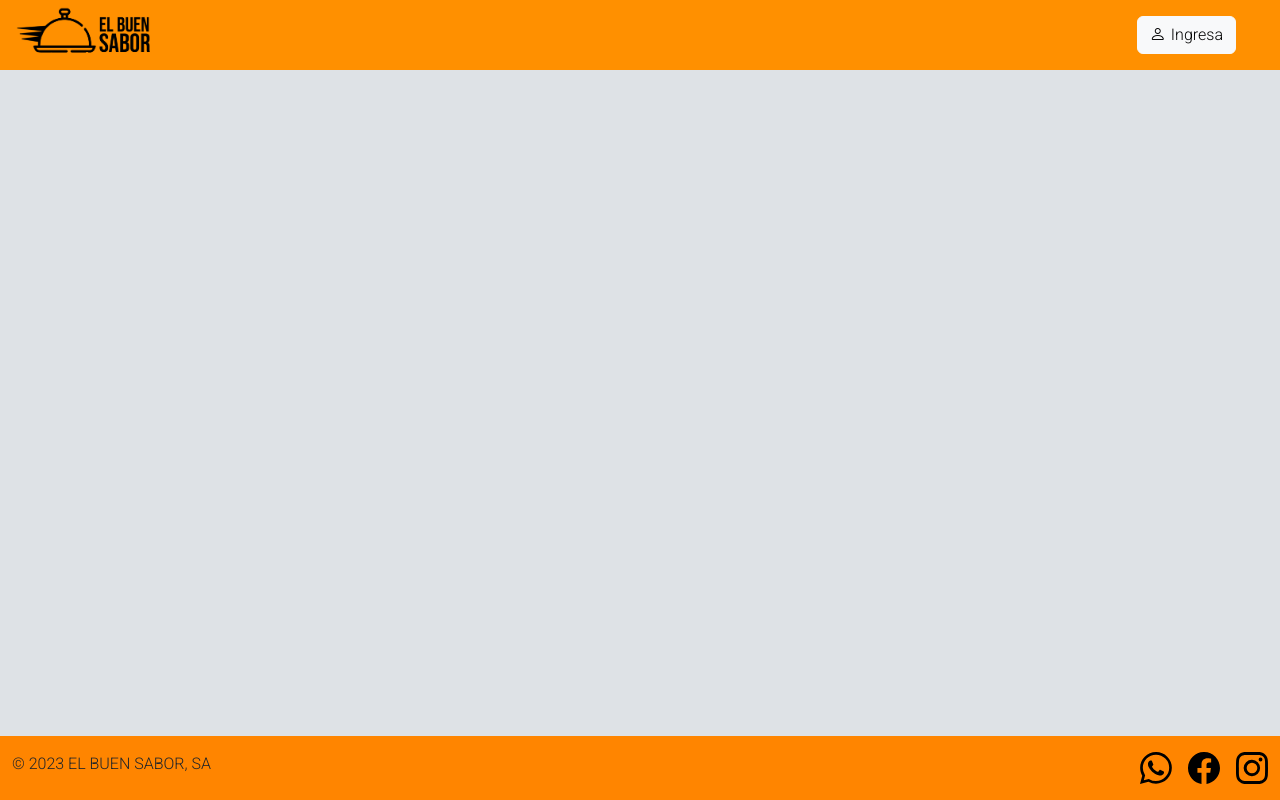
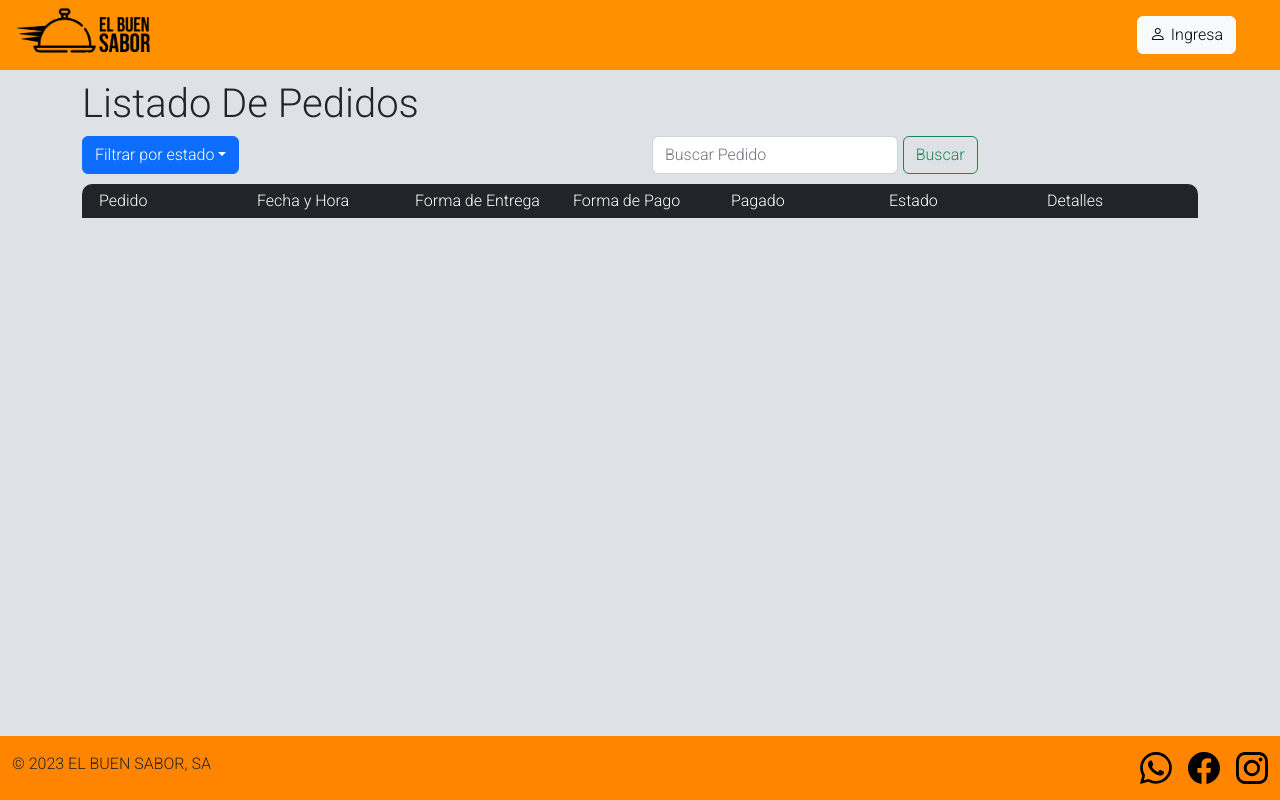
Before and after one commit to martinlucero13/el-buen-sabor-frontend, a React (Vite) app: page /cajero in a window 1280 px wide. Built offline with nearby package versions, Linux system fonts and the light colour scheme; no server answers.

Commit message:
actualizacion proyecto 29-06-23 creacion vista cajero

```diff
--- a/src/components/Layout/Admin/Header/HeaderAdmin.css
+++ b/src/components/Layout/Admin/Header/HeaderAdmin.css
@@ -1,9 +1,12 @@
 .header-admin {
-  background-color: #ff9e00;
+  background-color: #FF9E00;
   margin-top: 70px;
 }
 
-.header-admin a {
-  color: black;
+#boton-usuario, #stock-dropdown, #boton-rubro, #estadisticas-dropdown, #boton-facturacion{
   font-weight: bold;
+  font-size: 20px;
+  color: #000;
+  margin-left: 20px;
+  margin-right: 20px;
 }
--- a/src/components/Layout/Admin/Header/HeaderAdmin.tsx
+++ b/src/components/Layout/Admin/Header/HeaderAdmin.tsx
@@ -6,26 +6,26 @@ function HeaderAdmin(): JSX.Element {
     return (
         <Nav justify variant="tabs" className="header-admin">
             <Nav.Item>
-                <Nav.Link as={Link} to="/admin/usuarios">Usuarios</Nav.Link>
+                <Nav.Link as={Link} to="/admin/usuarios" id="boton-usuario">Usuarios</Nav.Link>
             </Nav.Item>
             <Nav.Item>
                 <NavDropdown title="Stock" id="stock-dropdown">
-                    <Nav.Link as={Link} to="/admin/stock/articuloi">Articulo Insumo</Nav.Link>
-                    <Nav.Link as={Link} to="/admin/stock/articulom">Artículo Manufacutrado</Nav.Link>
+                    <NavDropdown.Item as={Link} to="/admin/stock/articuloi">Articulo Insumo</NavDropdown.Item>
+                    <NavDropdown.Item as={Link} to="/admin/stock/articulom">Artículo Manufacutrado</NavDropdown.Item>
                 </NavDropdown>
             </Nav.Item>
             <Nav.Item>
-                <Nav.Link as={Link} to="/admin/rubros">Rubros</Nav.Link>
+                <Nav.Link as={Link} to="/admin/rubros" id="boton-rubro">Rubros</Nav.Link>
             </Nav.Item>
             <Nav.Item>
                 <NavDropdown title="Estadísticas" id="estadisticas-dropdown">
-                    <Nav.Link as={Link} to="/admin/">Clientes</Nav.Link>
-                    <Nav.Link as={Link} to="/admin/">Productos</Nav.Link>
-                    <Nav.Link as={Link} to="/admin/">Monetarios</Nav.Link>
+                    <NavDropdown.Item as={Link} to="/admin/">Clientes</NavDropdown.Item>
+                    <NavDropdown.Item as={Link} to="/admin/">Productos</NavDropdown.Item>
+                    <NavDropdown.Item as={Link} to="/admin/">Monetarios</NavDropdown.Item>
                 </NavDropdown>
             </Nav.Item>
             <Nav.Item>
-                <Nav.Link as={Link} to="/admin/">Facturación</Nav.Link>
+                <Nav.Link as={Link} to="/admin/" id="boton-facturacion">Facturación</Nav.Link>
             </Nav.Item>
         </Nav>
     );
--- a/src/components/Layout/Cocinero/Header/HeaderCocinero.css
+++ b/src/components/Layout/Cocinero/Header/HeaderCocinero.css
@@ -3,7 +3,10 @@
   margin-top: 70px;
 }
 
-.header-cocinero a {
-  color: black;
+#stock-dropdown, #boton-pedido, #boton-rubro {
   font-weight: bold;
+  font-size: 20px;
+  color: #000;
+  margin-left: 20px;
+  margin-right: 20px;
 }
--- a/src/components/Layout/Cocinero/Header/HeaderCocinero.tsx
+++ b/src/components/Layout/Cocinero/Header/HeaderCocinero.tsx
@@ -6,7 +6,7 @@ function HeaderCocinero(): JSX.Element {
     return(
         <Nav justify variant="tabs" className="header-cocinero">
             <Nav.Item>
-                <Nav.Link as={Link} to="/cocinero">Pedidos</Nav.Link>
+                <Nav.Link as={Link} to="/cocinero/pedidos" id="boton-pedido">Pedidos</Nav.Link>
             </Nav.Item>
             <Nav.Item>
                 <NavDropdown title="Stock" id="stock-dropdown">
@@ -15,7 +15,7 @@ function HeaderCocinero(): JSX.Element {
                 </NavDropdown>
             </Nav.Item>
             <Nav.Item>
-                <Nav.Link as={Link} to="/cocinero/rubros">Rubros</Nav.Link>
+                <Nav.Link as={Link} to="/cocinero/rubros" id="boton-rubro">Rubros</Nav.Link>
             </Nav.Item>
         </Nav>
     );
--- a/src/components/Layout/Header/Header.css
+++ b/src/components/Layout/Header/Header.css
@@ -3,7 +3,10 @@
   margin-top: 0px;
 }
 
-.header-home a {
-  color: black;
+#boton-pizzas, #boton-lomos, #boton-burgers, #boton-bebidas{
   font-weight: bold;
+  font-size: 20px;
+  color: #000;
+  margin-left: 20px;
+  margin-right: 20px;
 }
--- a/src/components/Layout/Header/Header.tsx
+++ b/src/components/Layout/Header/Header.tsx
@@ -6,16 +6,16 @@ function HeaderHome(): JSX.Element {
     return (
         <Nav justify variant="tabs" className="header-home">
             <Nav.Item>
-                <Nav.Link as={Link} to="/productos/pizza">Pizzas</Nav.Link>
+                <Nav.Link as={Link} to="/productos/pizza" id='boton-pizzas'>Pizzas</Nav.Link>
             </Nav.Item>
             <Nav.Item>
-                <Nav.Link as={Link} to="/productos/lomo">Lomos</Nav.Link>
+                <Nav.Link as={Link} to="/productos/lomo" id='boton-lomos'>Lomos</Nav.Link>
             </Nav.Item>
             <Nav.Item>
-                <Nav.Link as={Link} to="/productos/hamburguesa">Burgers</Nav.Link>
+                <Nav.Link as={Link} to="/productos/hamburguesa" id='boton-burgers'>Burgers</Nav.Link>
             </Nav.Item>
             <Nav.Item>
-                <Nav.Link as={Link} to="/productos/bebida">Bebibas</Nav.Link>
+                <Nav.Link as={Link} to="/productos/bebida" id='boton-bebidas'>Bebibas</Nav.Link>
             </Nav.Item>
         </Nav>
     );
--- /dev/null
+++ b/src/components/Pedido/ListadoPedido.css
@@ -0,0 +1,26 @@
+#contenedor{
+    margin-top: 80px;
+}
+
+#form-buscar{
+    display: flex;
+}
+#form-control-buscar{
+    max-width: 45%;
+    margin-right: 5px;
+    min-width: 48px;
+}
+#fila-buscar{
+    min-width: 560px;
+}
+#tabla{
+    margin-top: 10px;
+    background-color: #212529;
+    color: #fff;
+    border-radius: 10px 10px 0px 0px;
+    min-width: 560px;
+}
+
+#tabla-titulo{
+    margin: 5px;
+}
--- /dev/null
+++ b/src/components/Pedido/ListadoPedido.tsx
@@ -0,0 +1,84 @@
+import React, { FormEvent, useState } from "react";
+import { Button, Col, Container, Dropdown, DropdownButton, Form, FormControl, Row, Table } from "react-bootstrap";
+import './ListadoPedido.css';
+
+const ListadoPedido: React.FC = () => {
+  const handleSearch = (e: FormEvent<HTMLFormElement>) => {
+    e.preventDefault();
+    // Agregar lógica de búsqueda
+  };
+
+  const [selectedOption, setSelectedOption] = useState('');
+
+  const handleSelect = (option: string) => {
+    setSelectedOption(option);
+    handleFilter(option);
+  };
+
+  const handleFilter = (option: string) => {
+    // Agregar lógica de filtrado según la opción seleccionada
+  };
+
+  return (
+    <>
+      <Container id="contenedor">
+        <Row>
+          <h1>Listado De Pedidos</h1>
+        </Row>
+        <Row id="fila-buscar">
+          <Col>
+            <DropdownButton
+              id="filter-dropdown"
+              title={selectedOption || 'Filtrar por estado'}
+            >
+              <Dropdown.Item
+                eventKey="Cocina"
+                onSelect={() => handleSelect("Cocina")}
+              >
+                Cocina
+              </Dropdown.Item>
+              <Dropdown.Item
+                eventKey="A Confirmar"
+                onSelect={() => handleSelect("A Confirmar")}
+              >
+                A Confirmar
+              </Dropdown.Item>
+              <Dropdown.Item
+                eventKey="Listo"
+                onSelect={() => handleSelect("Listo")}
+              >
+                Listo
+              </Dropdown.Item>
+            </DropdownButton>
+          </Col>
+          <Col>
+            <Form onSubmit={handleSearch} id="form-buscar">
+              <FormControl type="text" placeholder="Buscar Pedido" id="form-control-buscar" />
+              <Button variant="outline-success" type="submit">Buscar</Button>
+            </Form>
+          </Col>
+        </Row>
+      </Container>
+
+      <Container>
+        <Table id="tabla">
+            <Row id="tabla-titulo">
+              <Col>Pedido</Col>
+              <Col>Fecha y Hora</Col>
+              <Col>Forma de Entrega</Col>
+              <Col>Forma de Pago</Col>
+              <Col>Pagado</Col>
+              <Col>Estado</Col>
+              <Col>Detalles</Col>
+            </Row>
+
+          <tbody>
+            {/* Agregar filas de pedidos */}
+          </tbody>
+        </Table>
+      </Container>
+    </>
+  );
+}
+
+export default ListadoPedido;
--- a/src/routers/CajeroRouter.tsx
+++ b/src/routers/CajeroRouter.tsx
@@ -1,11 +1,14 @@
 import { Route, Routes } from "react-router-dom";
 import NavBarEmpleado from "../components/Layout/NavBar/NavBarEmpleado";
+import ListadoPedido from "../components/Pedido/ListadoPedido";
 
 function CajeroRouter(): JSX.Element {
     return(
         <>
             <NavBarEmpleado />
             <Routes>
+                <Route path="/*" element={< ListadoPedido/>} />
+                <Route path="/pedidos" element={< ListadoPedido/>} />
             </Routes>
         </>
     );
```
Also changed, not shown: 1 other file (tests, documents, lock files or other folders).
